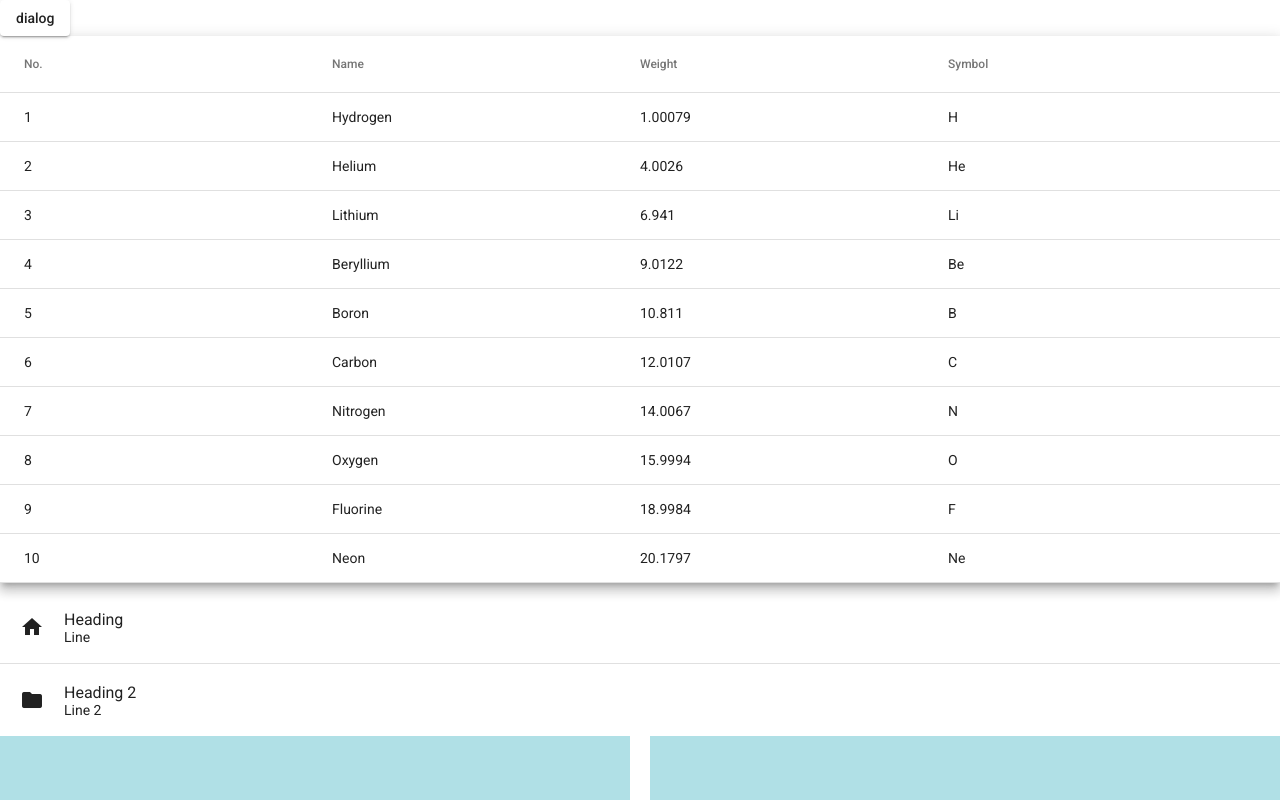
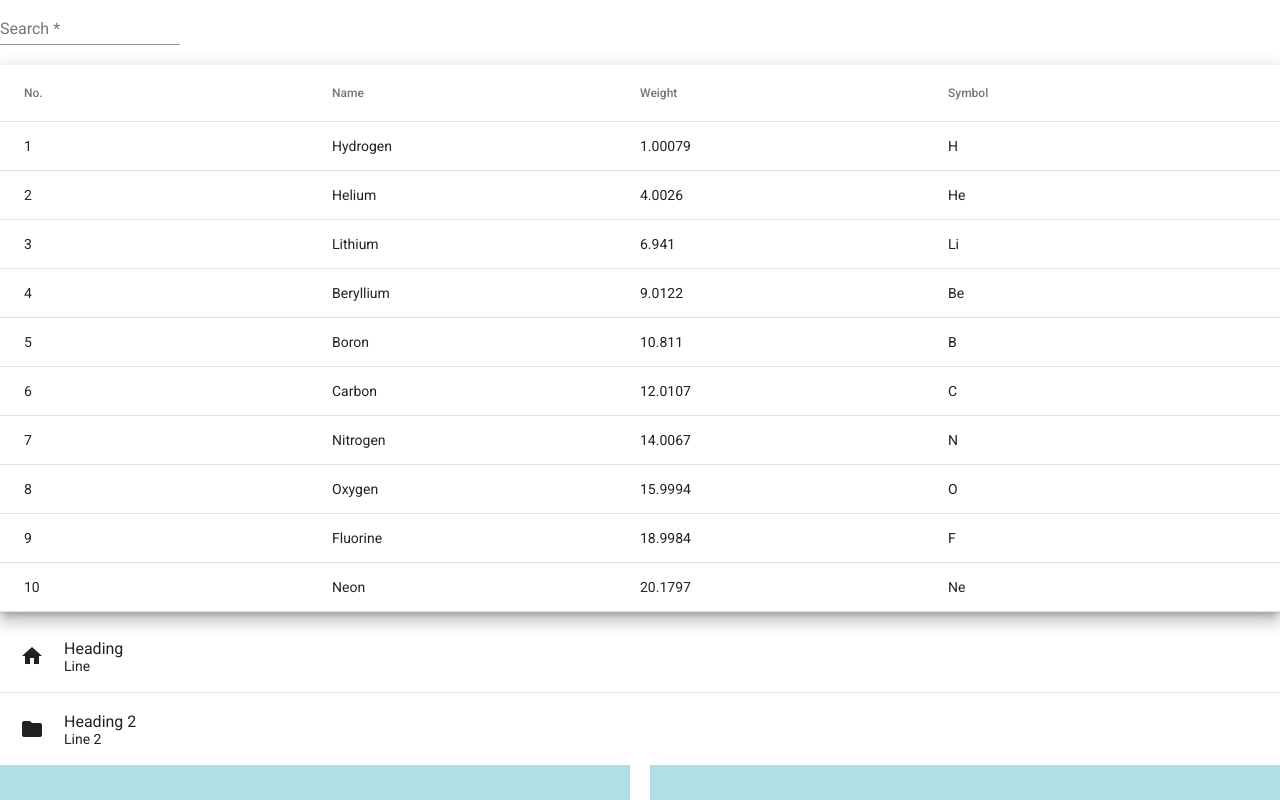
Before and after one commit to Ben-yon/angular--aterial-demo, an Angular app: page / in a window 1280 px wide. Shown: the top 800 px of the page. Built offline with nearby package versions, Linux system fonts and the light colour scheme.

Commit message:
material data table filter

```diff
--- a/src/app/app.component.html
+++ b/src/app/app.component.html
@@ -162,9 +162,12 @@
 <button mat-button (click)="openCustomSnackBar()">Open custom snackbar </button> -->
 
 
-<button mat-raised-button (click)="openDialog()">dialog</button>
+<!-- <button mat-raised-button (click)="openDialog()">dialog</button> -->
 
-<mat-table [dataSource]="dataSource" class="mat-elevation-z8">
+<mat-form-field>
+  <input matInput placeholder="Search"  required>
+</mat-form-field>
+<mat-table [dataSource]="dataSource" class="mat-elevation-z10">
   <!-- Position Column -->
   <ng-container matColumnDef="position">
     <mat-header-cell *matHeaderCellDef> No. </mat-header-cell>
--- a/src/app/app.component.ts
+++ b/src/app/app.component.ts
@@ -6,6 +6,7 @@ import { Observable } from 'rxjs';
 import { map, startWith } from 'rxjs/operators';
 import { MatSnackBar } from '@angular/material/snack-bar';
 import { MatDialog } from '@angular/material/dialog';
+import { MatTableDataSource } from '@angular/material/table';
 
 
 @Component({
@@ -103,7 +104,7 @@ export class AppComponent implements OnInit{
       {position: 10, name: 'Neon', weight: 20.1797, symbol: 'Ne'},
   ];
   displayedColumns: string[] = ['position', 'name', 'weight', 'symbol'];
-  dataSource = this.ELEMENT_DATA;
+  dataSource = new MatTableDataSource(this.ELEMENT_DATA);
 
   logData(row: { name: string}){
     console.log(row.name);
```
